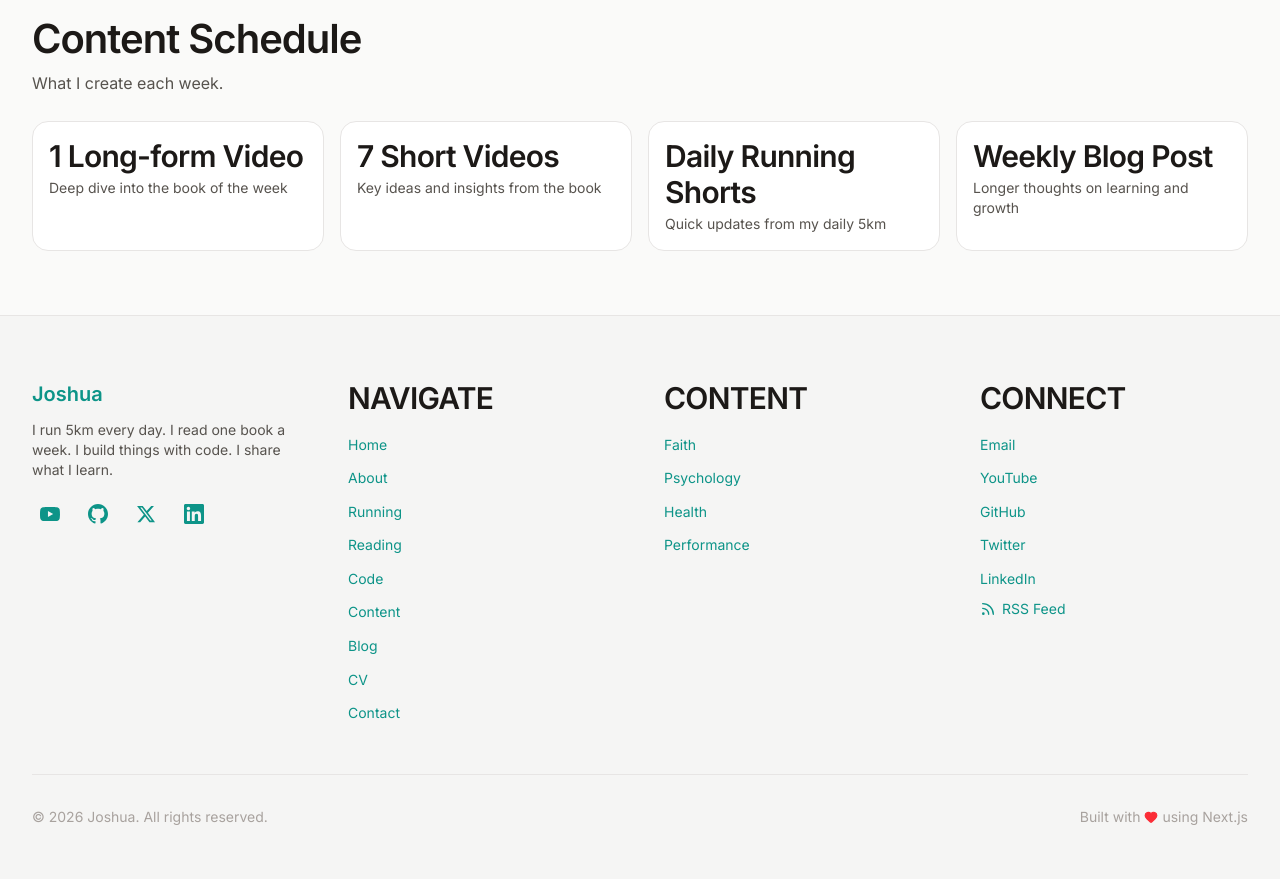
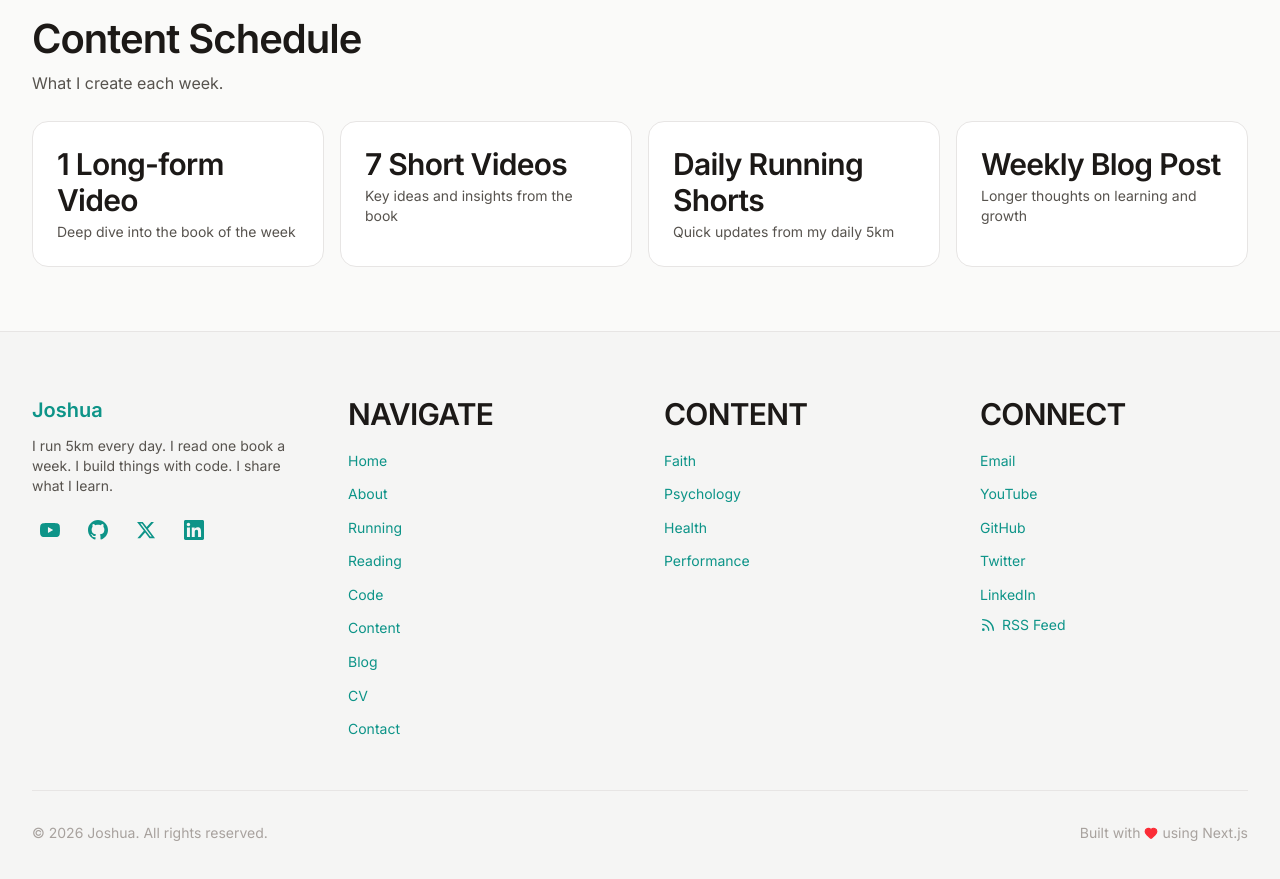
Before and after one commit to joshuaargent/Portfolio, a Next.js app: page /content in a window 1280 px wide. Shown: the part 1360-2239 px from the top of the page. Built offline with nearby package versions, Linux system fonts and the light colour scheme; no server answers.

Commit message:
Fix error that makes the content page not load
Wraps the category filter in a client component

```diff
--- a/src/app/content/page.tsx
+++ b/src/app/content/page.tsx
@@ -1,8 +1,9 @@
 import { Metadata } from 'next';
 import { PageHeader } from '@/components/layout/PageHeader';
 import { ContentFeed } from '@/components/content/ContentFeed';
-import { CategoryFilter } from '@/components/content/CategoryFilter';
+import { CategoryFilterWrapper } from '@/components/content/CategoryFilterWrapper';
 import { SectionHeading } from '@/components/shared/SectionHeading';
+import { Card } from '@/components/ui/Card';
 import { getContentPieces } from '@/data/content';
 import { contentCategories } from '@/lib/constants';
 
@@ -40,14 +41,7 @@ export default async function ContentPage() {
           <div className="mb-8">
             <SectionHeading title="Categories" />
             <div className="mt-4">
-              <CategoryFilter
-                categories={categories}
-                selected={null}
-                onSelect={(category) => {
-                  // TODO: Implement category filtering
-                  console.log('Selected category:', category);
-                }}
-              />
+              <CategoryFilterWrapper categories={categories} />
             </div>
           </div>
 
@@ -58,28 +52,28 @@ export default async function ContentPage() {
           <div className="mt-16">
             <SectionHeading title="Content Schedule" subtitle="What I create each week." />
             <div className="mt-6 grid grid-cols-1 gap-4 md:grid-cols-2 lg:grid-cols-4">
-              <div className="bg-bg-card border-border rounded-xl border p-4">
+              <Card>
                 <h3 className="text-text-primary font-semibold">1 Long-form Video</h3>
                 <p className="text-text-secondary mt-1 text-sm">
                   Deep dive into the book of the week
                 </p>
-              </div>
-              <div className="bg-bg-card border-border rounded-xl border p-4">
+              </Card>
+              <Card>
                 <h3 className="text-text-primary font-semibold">7 Short Videos</h3>
                 <p className="text-text-secondary mt-1 text-sm">
                   Key ideas and insights from the book
                 </p>
-              </div>
-              <div className="bg-bg-card border-border rounded-xl border p-4">
+              </Card>
+              <Card>
                 <h3 className="text-text-primary font-semibold">Daily Running Shorts</h3>
                 <p className="text-text-secondary mt-1 text-sm">Quick updates from my daily 5km</p>
-              </div>
-              <div className="bg-bg-card border-border rounded-xl border p-4">
+              </Card>
+              <Card>
                 <h3 className="text-text-primary font-semibold">Weekly Blog Post</h3>
                 <p className="text-text-secondary mt-1 text-sm">
                   Longer thoughts on learning and growth
                 </p>
-              </div>
+              </Card>
             </div>
           </div>
         </div>
--- /dev/null
+++ b/src/components/content/CategoryFilterWrapper.tsx
@@ -0,0 +1,22 @@
+'use client';
+
+import { useState } from 'react';
+import { CategoryFilter, Category } from './CategoryFilter';
+
+// ============================================
+// Types
+// ============================================
+
+interface CategoryFilterWrapperProps {
+  categories: Category[];
+}
+
+// ============================================
+// Component
+// ============================================
+
+export function CategoryFilterWrapper({ categories }: CategoryFilterWrapperProps) {
+  const [selected, setSelected] = useState<string | null>(null);
+
+  return <CategoryFilter categories={categories} selected={selected} onSelect={setSelected} />;
+}
```
